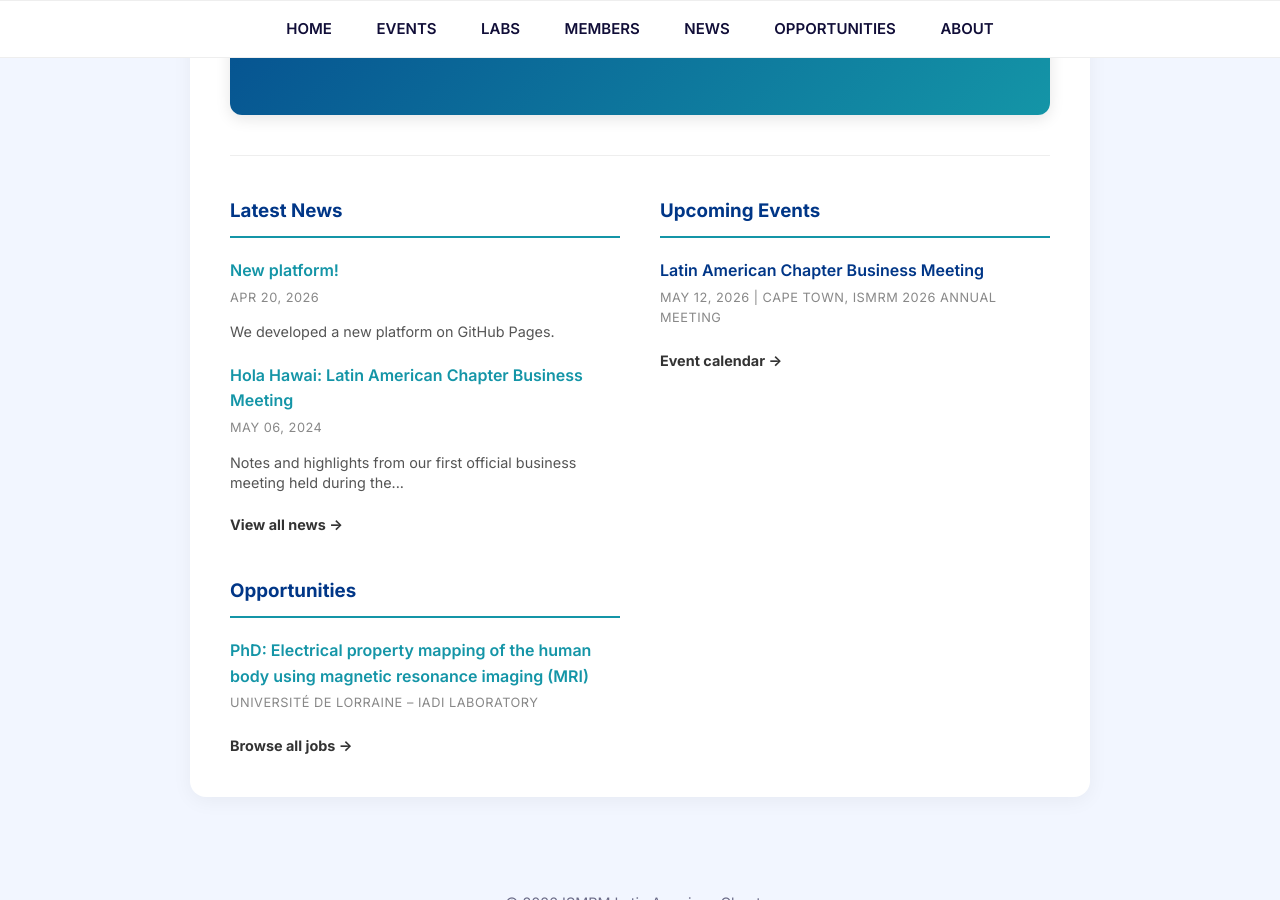
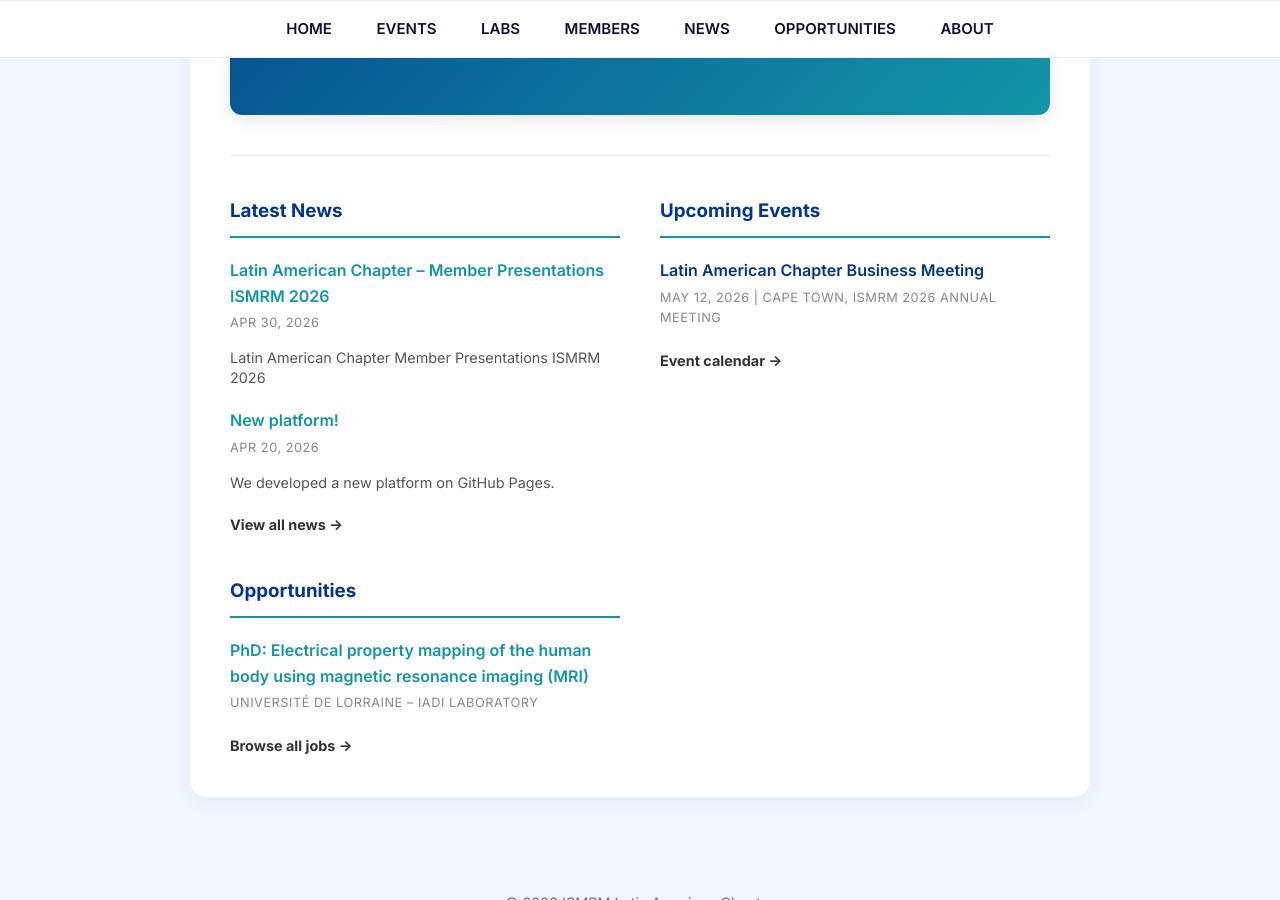
Before and after one commit to ISMRM-latam/ismrm-latam.github.io, a Jekyll site: the page built from index.html, in a window 1280 px wide and 900 px high, scrolled down 701 px. Built offline with Jekyll 4.4.1, drawn with Linux system fonts in a browser that asks for light colours.

Commit message:
Approved & Published News: Latin American Chapter – Member Presentations ISMRM 2026

```diff
--- a/_data/news.json
+++ b/_data/news.json
@@ -34,5 +34,14 @@
     "summary": "We developed a new platform on GitHub Pages.",
     "date": "2026-04-20",
     "url": "2026/04/20/new-platform.html"
+  },
+  {
+    "title": "Latin American Chapter – Member Presentations ISMRM 2026",
+    "author": "Latin American Chapter",
+    "category": "Research",
+    "image": "*No response*",
+    "summary": "Latin American Chapter Member Presentations ISMRM 2026",
+    "date": "2026-04-30",
+    "url": "2026/04/30/latin-american-chapter-member-presentations.html"
   }
 ]
--- /dev/null
+++ b/_posts/2026-04-30-latin-american-chapter-member-presentations.md
@@ -0,0 +1,9 @@
+---
+layout: post
+title: "Latin American Chapter – Member Presentations ISMRM 2026"
+date: 2026-04-30
+author: "Latin American Chapter"
+category: "Research"
+image: "*No response*"
+excerpt: "Latin American Chapter Member Presentations ISMRM 2026"
+---
```
Lines whose indentation alone changed are shown as unchanged.
